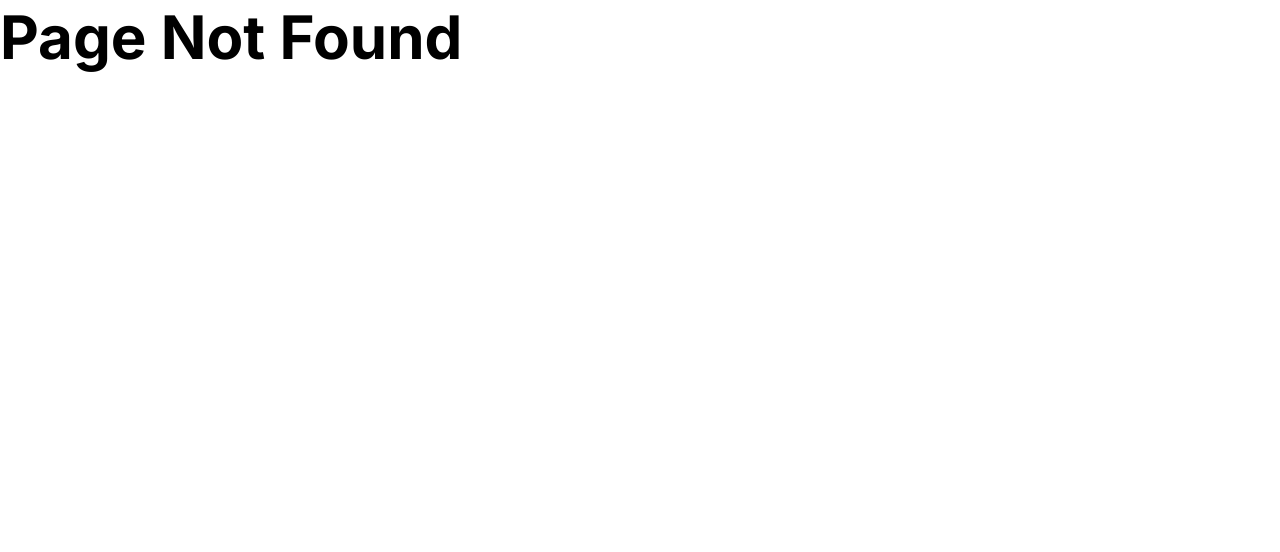
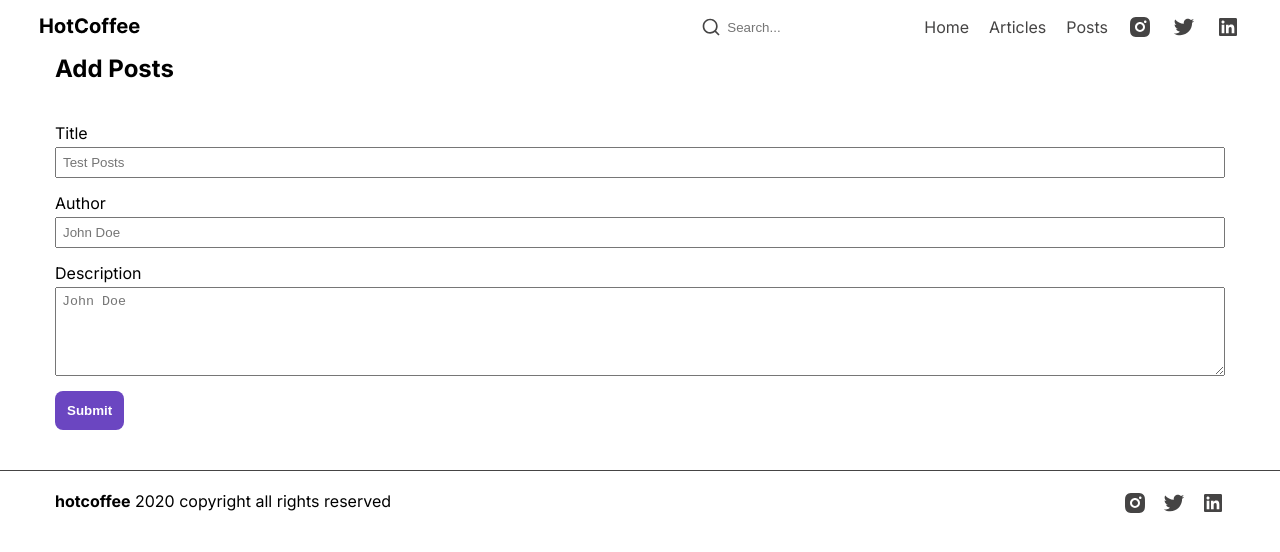
Before and after one commit to abii19/react-test-app, a React (Create React App) app: page /posts in a window 1280 px wide. Before the commit this address had no page. Shown: the top 552 px of the page. Built offline with nearby package versions, Linux system fonts and the light colour scheme.

Commit message:
Add posts completed

```diff
--- a/src/App.js
+++ b/src/App.js
@@ -4,6 +4,7 @@ import ArticlePage from "./components/article/ArticlePage";
 import HomePage from "./components/home/HomePage";
 import Layout from "./components/layouts/Layout";
 import PageNotFound from "./components/pages/PageNotFound";
+import Posts from "./components/posts/Posts";
 
 const App = () => {
   return (
@@ -14,6 +15,7 @@ const App = () => {
             <Route index element={<HomePage />} />
             <Route path="/article" element={<ArticlePage />} />
             <Route path="/article/:articleId" element={<ArticleDetails />} />
+            <Route path="/posts" element={<Posts />} />
           </Route>
           <Route path="*" element={<PageNotFound />} />
         </Routes>
--- a/src/assets/css/index.css
+++ b/src/assets/css/index.css
@@ -174,3 +174,15 @@ nav .nav-lists input {
     /* align-items: center; */
   }
 }
+
+/* Forms */
+.form-group {
+  display: flex;
+  flex-direction: column;
+  margin-bottom: 15px;
+}
+.form-group input,
+.form-group textarea {
+  margin-top: 4px;
+  padding: 6px;
+}
--- a/src/components/layouts/Navbar.jsx
+++ b/src/components/layouts/Navbar.jsx
@@ -9,6 +9,21 @@ import * as Icons from "../../assets/icons";
 // import InstagramIcon from "../../assets/icons/InstagramIcon.svg";
 
 const Navbar = () => {
+  const routes = [
+    {
+      path: "/",
+      name: "Home",
+    },
+    {
+      path: "/article",
+      name: "Articles",
+    },
+    {
+      path: "/posts",
+      name: "Posts",
+    },
+  ];
+
   return (
     <>
       <nav className="navbar container">
@@ -20,8 +35,11 @@ const Navbar = () => {
             <Icons.SearchIcon />
             <input type="text" className="" placeholder="Search..." />
           </div>
-          <Link to="/">Home</Link>
-          <Link to="/article">Articles</Link>
+          {routes.map((route) => (
+            <Link key={route.name} to={route.path}>
+              {route.name}
+            </Link>
+          ))}
           <Icons.InstagramIcon />
           <Icons.TwitterIcon />
           <Icons.LinkedinIcon />
--- /dev/null
+++ b/src/components/posts/Posts.jsx
@@ -0,0 +1,73 @@
+import React, { useState } from "react";
+import { Button } from "../shared";
+
+const Posts = () => {
+  const [blogs, setBlogs] = useState([]);
+  console.log(blogs);
+
+  const [values, setValues] = useState({
+    title: "",
+    author: "",
+    description: "",
+  });
+
+  const handleChange = (e) => {
+    const { name, value } = e.target;
+    setValues({
+      ...values,
+      [name]: value,
+    });
+  };
+
+  const handleSubmit = (e) => {
+    e.preventDefault();
+    alert("Submit!");
+    setBlogs([...blogs, values]);
+  };
+
+  return (
+    <>
+      <div className="container">
+        <h2>Add Posts</h2>
+        <br />
+        <br />
+        <form onSubmit={handleSubmit}>
+          <div className="form-group">
+            <label>Title</label>
+            <input
+              name="title"
+              className=""
+              value={values.title}
+              onChange={(e) => handleChange(e)}
+              placeholder="Test Posts"
+            />
+          </div>
+          <div className="form-group">
+            <label>Author</label>
+            <input
+              name="author"
+              className=""
+              value={values.author}
+              onChange={handleChange}
+              placeholder="John Doe"
+            />
+          </div>
+          <div className="form-group">
+            <label>Description</label>
+            <textarea
+              rows={5}
+              name="description"
+              className=""
+              value={values.description}
+              onChange={handleChange}
+              placeholder="John Doe"
+            />
+          </div>
+          <Button title="Submit" type="submit" />
+        </form>
+      </div>
+    </>
+  );
+};
+
+export default Posts;
--- a/src/components/shared/Button.jsx
+++ b/src/components/shared/Button.jsx
@@ -1,10 +1,16 @@
 const Button = (props) => {
-  const { title = "Button", handleClick, Icon, iconPosition = "right" } = props;
+  const {
+    type = "button",
+    title = "Button",
+    handleClick,
+    Icon,
+    iconPosition = "right",
+  } = props;
   // const handleClick = () => {
   //   alert("Button Component!");
   // };
   return (
-    <button type="button" className="" onClick={handleClick}>
+    <button type={type} className="" onClick={handleClick}>
       {Icon && iconPosition === "left" && (
         <span>
           <Icon />
```
